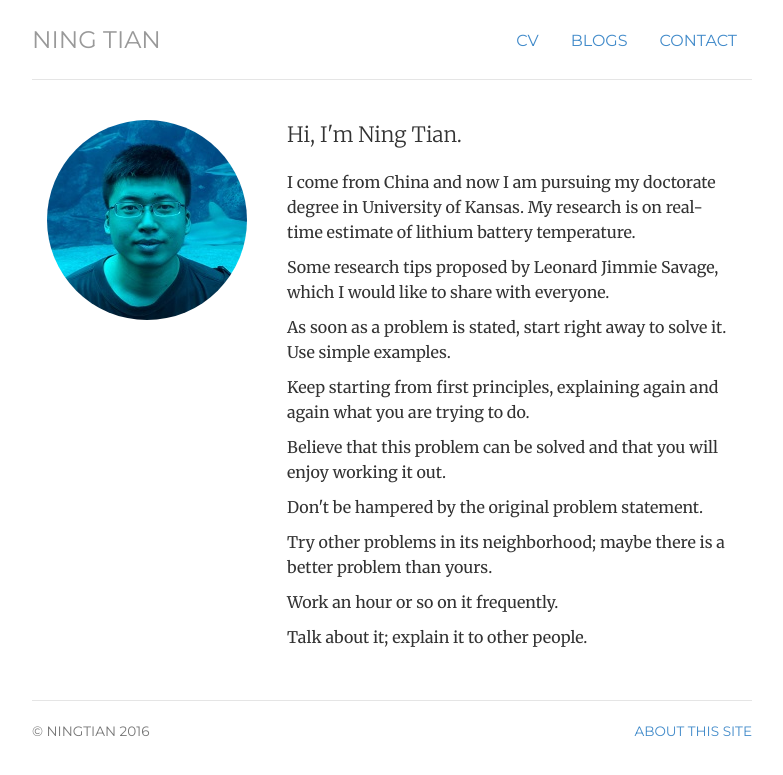
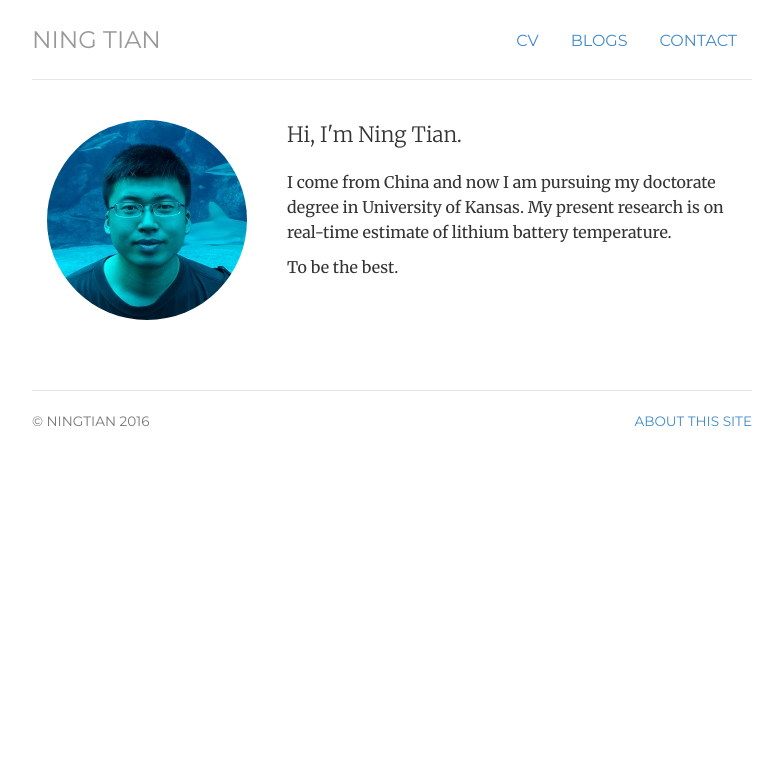
Before and after one commit to ningtian/ningtian.github.io, a Jekyll site: the page built from index.html, in a window 1280 px wide. Shown: the top 775 px of the page, without its empty margins (248-1031 px from the left). Built offline with Jekyll 4.4.1, drawn with Linux system fonts in a browser that asks for light colours.

Commit message:
Update index.html

```diff
--- a/index.html
+++ b/index.html
@@ -13,16 +13,9 @@
 	</div>
 	<div itemscope itemtype="http://data-vocabulary.org/Person" class="col-sm-8">
 	<p class="lead">Hi, I'm <span itemprop="name">Ning Tian.</span></p>
-	<p>I come from China and now I am pursuing my doctorate degree in University of Kansas. My research is on real-time estimate of lithium battery temperature.</p>
+	<p>I come from China and now I am pursuing my doctorate degree in University of Kansas. My present research is on real-time estimate of lithium battery temperature.</p>
 
-	<p>Some research tips proposed by Leonard Jimmie Savage, which I would like to share with everyone. </p>
-	<p>As soon as a problem is stated, start right away to solve it. Use simple examples.</p>
-	<p>Keep starting from first principles, explaining again and again what you are trying to do.</p>
-	<p>Believe that this problem can be solved and that you will enjoy working it out.</p>
-	<p>Don't be hampered by the original problem statement.</p>
-	<p>Try other problems in its neighborhood; maybe there is a better problem than yours.</p>
-	<p>Work an hour or so on it frequently.</p>
-	<p>Talk about it; explain it to other people.</p>
+	<p>To be the best. </p>
 	</div>
 </div>
 <!-- </div> -->
```
